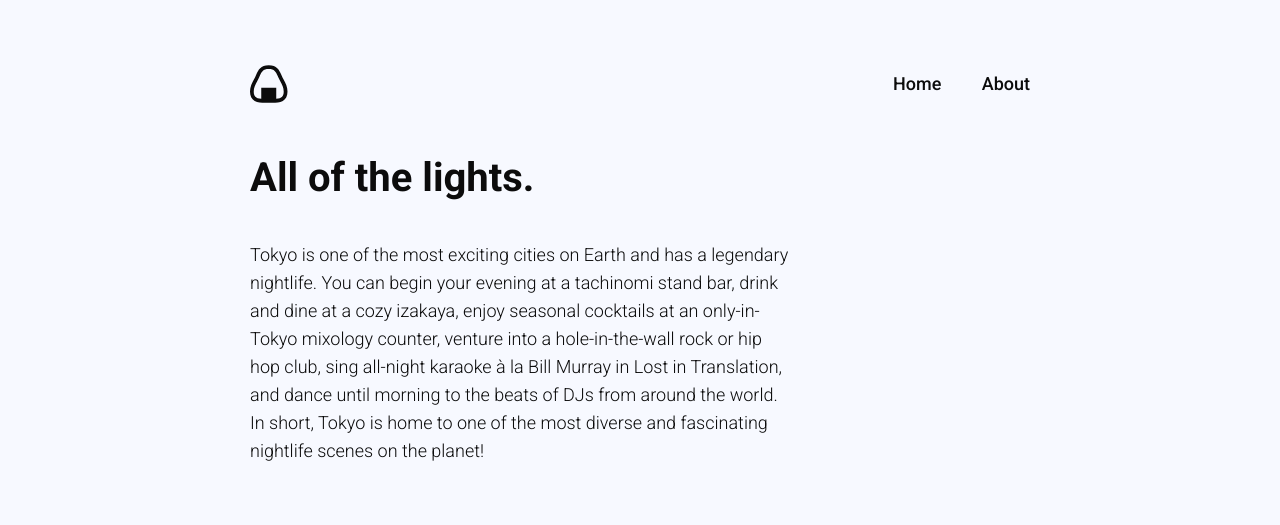
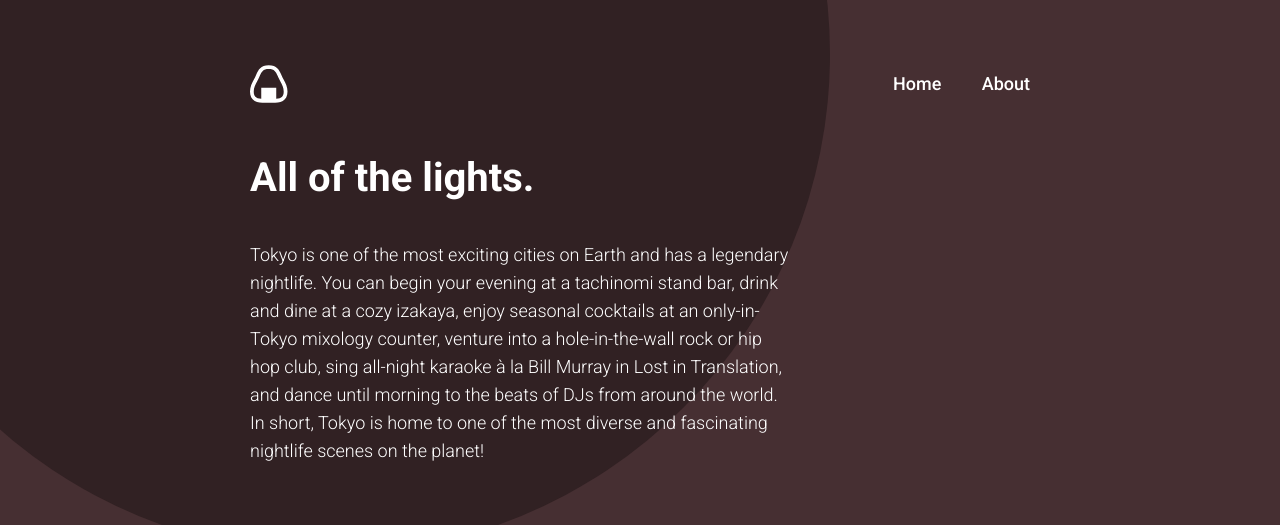
Before and after one commit to williamsandrewjacob/anightinjapan, a Jekyll site: the page built from _posts/2018-10-16-all-of-the-lights.markdown, in a window 1280 px wide and 1400 px high. Shown: the top 525 px of the window. Built offline with Jekyll 4.4.1, drawn with Linux system fonts in a browser that asks for light colours; grey boxes are pictures that could not be loaded.

Commit message:
add s3_website branch

```diff
--- a/Gemfile
+++ b/Gemfile
@@ -16,6 +16,7 @@ gem "minima", "~> 2.5"
 # If you have any plugins, put them here!
 group :jekyll_plugins do
   gem "jekyll-feed", "~> 0.12"
+  gem "jekyll-tidy"
 end
 
 # Windows and JRuby does not include zoneinfo files, so bundle the tzinfo-data gem
--- a/_config.yml
+++ b/_config.yml
@@ -38,3 +38,4 @@ kramdown:
 theme: minima
 plugins:
 - jekyll-feed
+- jekyll-tidy
--- a/_posts/2018-10-16-all-of-the-lights.markdown
+++ b/_posts/2018-10-16-all-of-the-lights.markdown
@@ -7,21 +7,15 @@ excerpt: The nightlife here runs the gamut, from rowdy izakayas and beer bars to
 
 Tokyo is one of the most exciting cities on Earth and has a legendary nightlife. You can begin your evening at a tachinomi stand bar, drink and dine at a cozy izakaya, enjoy seasonal cocktails at an only-in-Tokyo mixology counter, venture into a hole-in-the-wall rock or hip hop club, sing all-night karaoke à la Bill Murray in Lost in Translation, and dance until morning to the beats of DJs from around the world. In short, Tokyo is home to one of the most diverse and fascinating nightlife scenes on the planet!
 
-{% assign image_filename = "blog-2a.jpg" %}
-{% assign alt_text = "'Untitled' by Steven Roe" %}
-{% include figure.html %}
+!['Untitled' by Steven Roe](/uploads/blog-2a.jpg){:standalone}
 
-{% assign image_filename = "blog-2b.jpg" %}
-{% assign alt_text = "'Wandering the backstreets of Akabane' by Alex Knight" %}
-{% include figure.html %}
+!['Wandering the backstreets of Akabane' by Alex Knight](/uploads/blog-2b.jpg){:standalone}
 
 In such a massive metropolis, and with so many amazing options, trying to decide what to do can be overwhelming. So to help you figure out where to begin before you see where the night takes you, we’ve put together this introductory guide to Tokyo nightlife, featuring an overview of Tokyo’s best nightlife districts and more!
 
 Of course, with a complex and ever-changing nightlife scene, this is only a small sampling of what’s out there – and many of the best spots are firmly off the radar of most travelers (and even locals), with some venues even lacking addresses.
 
-{% assign image_filename = "blog-2c.jpg" %}
-{% assign alt_text = "'Lights' by Eddi Aguirre" %}
-{% include figure.html %}
+!['Lights' by Eddi Aguirre](/uploads/blog-2c.jpg){:standalone}
 
 To get you started, here’s an overview of what you can expect from a handful of Tokyo’s most prominent nightlife neighborhoods, Shibuya. As one of Tokyo’s most densely packed and brightly-lit central districts, it’s no surprise that Shibuya stays up late, with countless eateries, boutiques, watering holes, clubs, arcades and karaoke bars catering to night owls well into the small hours.
 
--- a/about.markdown
+++ b/about.markdown
@@ -4,9 +4,7 @@ permalink: "/about/"
 layout: default
 ---
 
-{% assign image_filename = "about-a.jpg" %}
-{% assign alt_text = "'Barber Shop Neon' by Noah Buscher" %}
-{% include figure.html %}
+!['Untitled' by Jezael Melgoza](/uploads/about-b.jpg){:standalone}
 
 ## About Tiffy
 
--- a/assets/css/app.scss
+++ b/assets/css/app.scss
@@ -35,10 +35,10 @@ $dark-chocolate: #312123;
 $white: #ffffff;
 $red-velvet: #993d49;
 
-$background: $off-white;
-$circle: $crimson;
-$text: $light-black;
-$accent: $crimson;
+$background: $chocolate;
+$circle: $dark-chocolate;
+$text: $white;
+$accent: $red-velvet;
 
 @mixin topLeft() {
     top: -446px;
@@ -55,7 +55,7 @@ $accent: $crimson;
 }
 
 @mixin circle() {
-    @include bottomRight();
+    @include topLeft();
     background-color: $circle;
 }
 
```
Also changed, not shown: _posts/2018-10-15-five-tokyo-train-tips.markdown (+2 -6 lines), _posts/2018-10-17-everybody-wears-supreme.markdown (+3 -9 lines).
